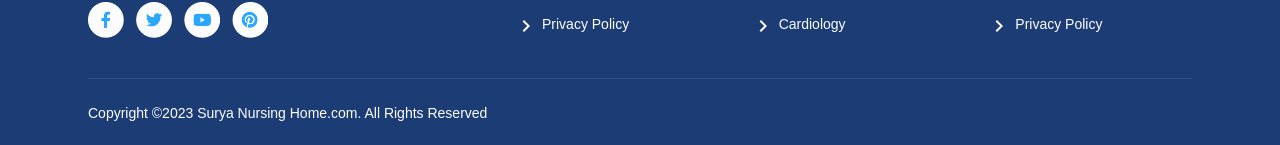
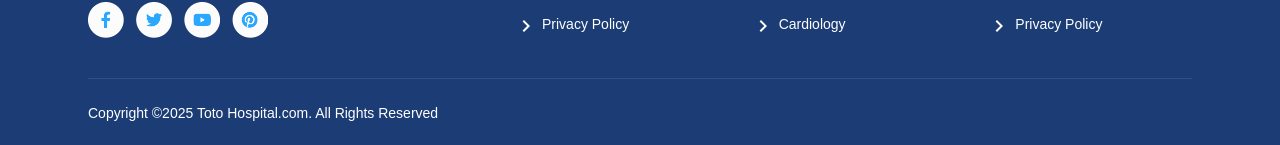
Before and after one commit to kiran797979/Medifyapp, a React (Create React App) app: page / in a window 1280 px wide. Shown: the part 5662-5807 px from the top of the page. Built offline with nearby package versions, Linux system fonts and the light colour scheme; no server answers.

Commit message:
Update Footer component

```diff
--- a/src/components/Footer/Footer.jsx
+++ b/src/components/Footer/Footer.jsx
@@ -74,7 +74,7 @@ export default function Footer() {
           mt={5}
           borderTop="1px solid rgba(255,255,255,0.1)"
         >
-          Copyright ©2023 Surya Nursing Home.com. All Rights Reserved
+          Copyright ©2025 Toto Hospital.com. All Rights Reserved
         </Typography>
       </Container>
     </Box>
```
